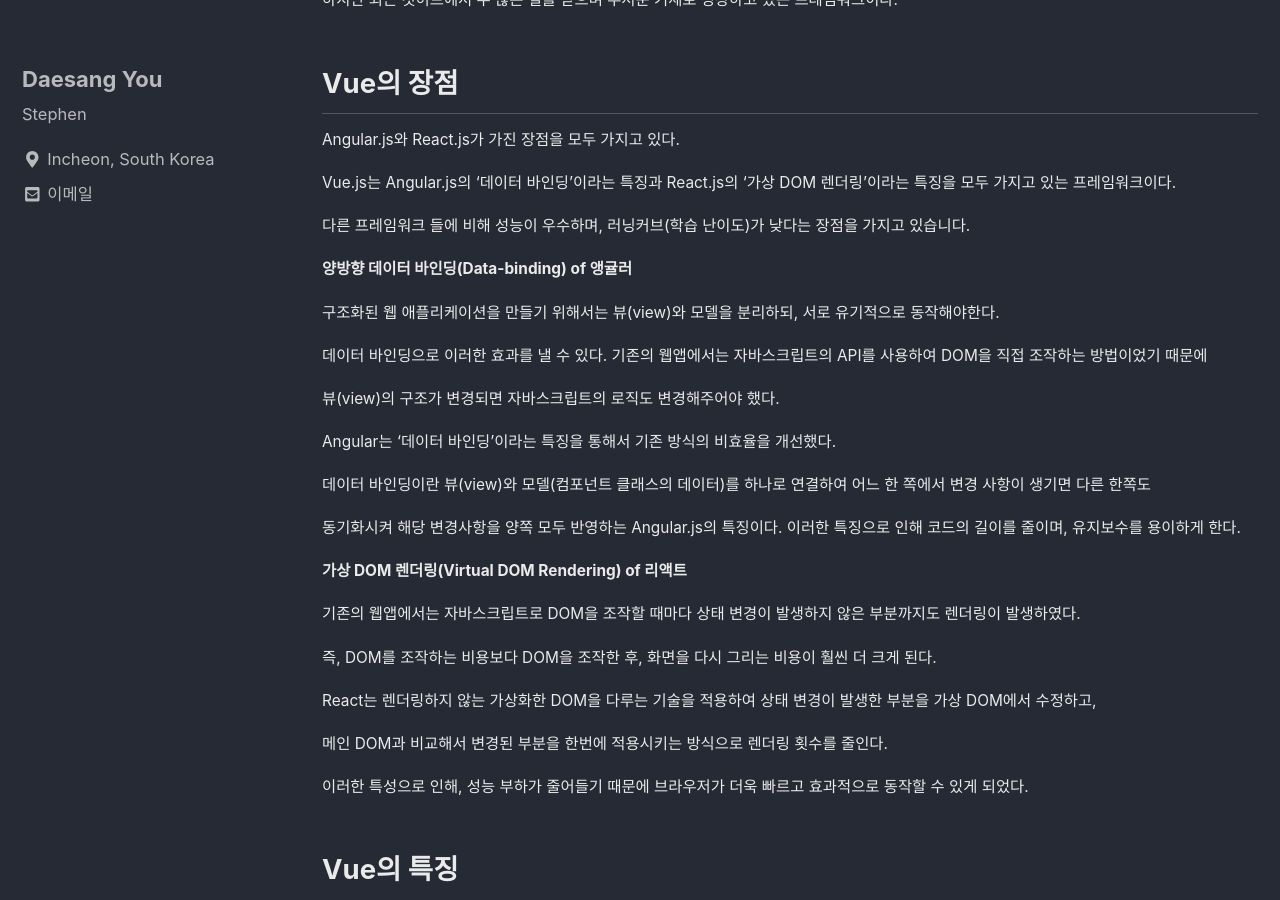
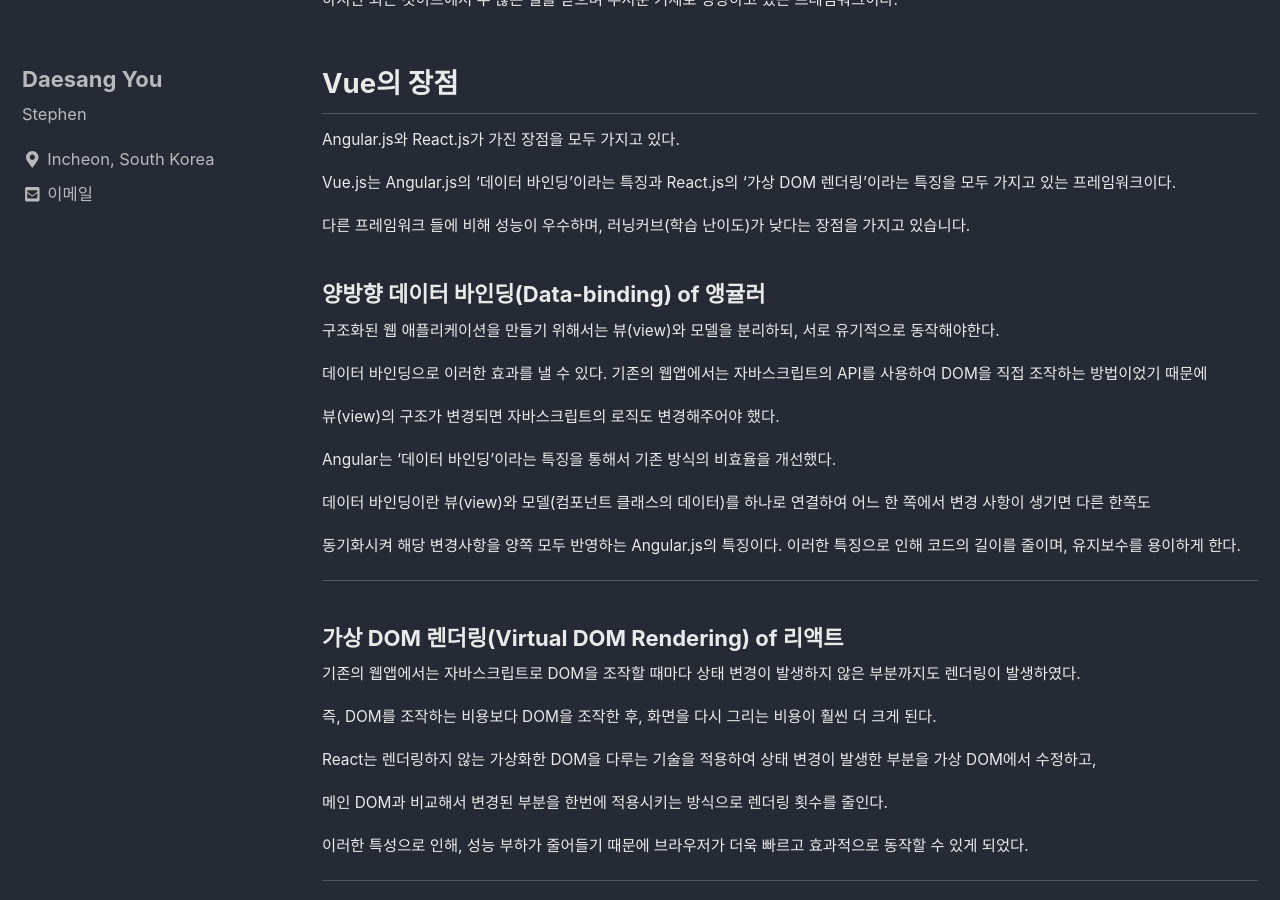
Before and after one commit to eotkd4791/eotkd4791.github.io, a Jekyll site: the page built from _posts/VueJS/2019-12-16-vue-01.md, in a window 1280 px wide and 900 px high, scrolled down 420 px. Built offline with Jekyll 4.4.1, drawn with Linux system fonts in a browser that asks for light colours; cached includes are drawn as plain includes; comment, search, counter and statistics services are not loaded.

Commit message:
Update 2019-12-16-vue-01.md

```diff
--- a/_posts/VueJS/2019-12-16-vue-01.md
+++ b/_posts/VueJS/2019-12-16-vue-01.md
@@ -25,7 +25,7 @@ Vue.js는 Angular.js의 '데이터 바인딩'이라는 특징과 React.js의 '
 
 다른 프레임워크 들에 비해 성능이 우수하며, 러닝커브(학습 난이도)가 낮다는 장점을 가지고 있습니다.
 
-__양방향 데이터 바인딩(Data-binding) of 앵귤러__
+### 양방향 데이터 바인딩(Data-binding) of 앵귤러
 
 구조화된 웹 애플리케이션을 만들기 위해서는 뷰(view)와 모델을 분리하되, 서로 유기적으로 동작해야한다.
 
@@ -39,7 +39,9 @@ Angular는 '데이터 바인딩'이라는 특징을 통해서 기존 방식의
 
 동기화시켜 해당 변경사항을 양쪽 모두 반영하는 Angular.js의 특징이다. 이러한 특징으로 인해 코드의 길이를 줄이며, 유지보수를 용이하게 한다.
 
-__가상 DOM 렌더링(Virtual DOM Rendering) of 리액트__
+---
+
+### 가상 DOM 렌더링(Virtual DOM Rendering) of 리액트
 
 기존의 웹앱에서는 자바스크립트로 DOM을 조작할 때마다 상태 변경이 발생하지 않은 부분까지도 렌더링이 발생하였다.
 
@@ -51,6 +53,7 @@ React는 렌더링하지 않는 가상화한 DOM을 다루는 기술을 적용
 
 이러한 특성으로 인해, 성능 부하가 줄어들기 때문에 브라우저가 더욱 빠르고 효과적으로 동작할 수 있게 되었다.
 
+---
 
 ## Vue의 특징
 
```
